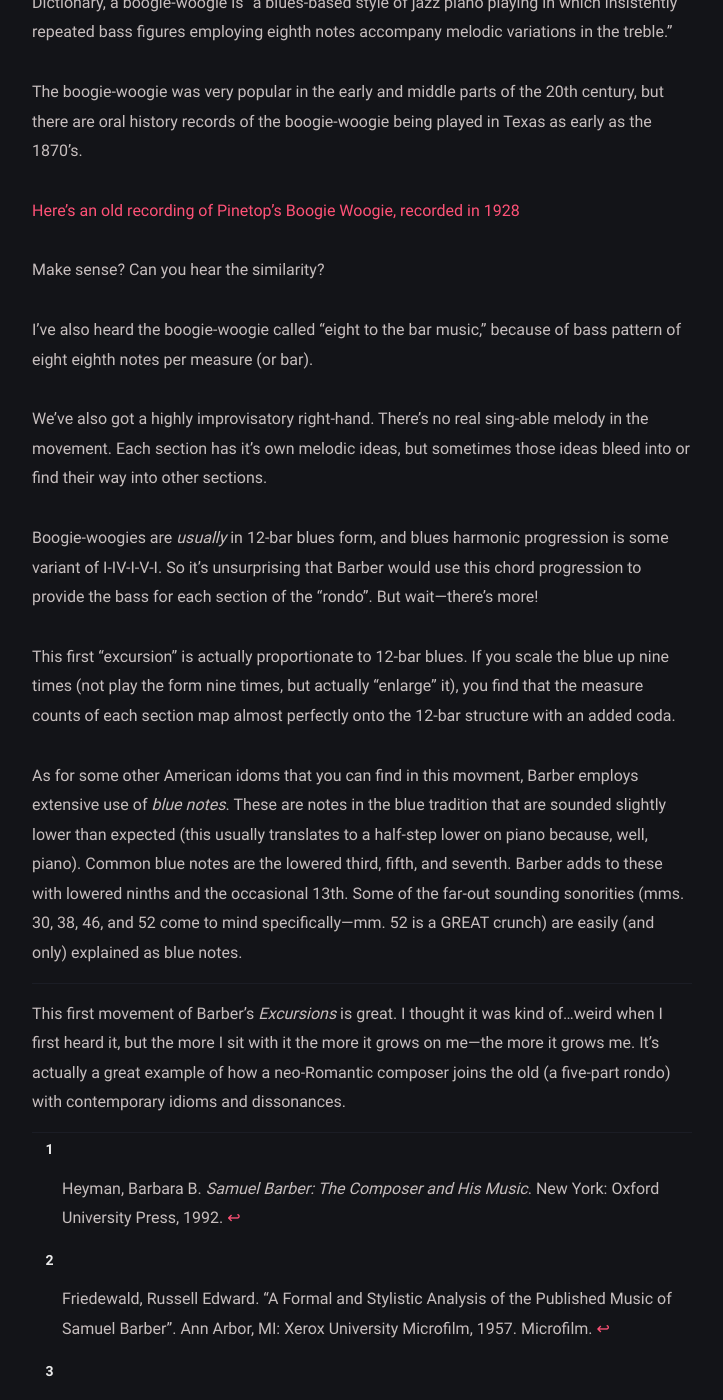
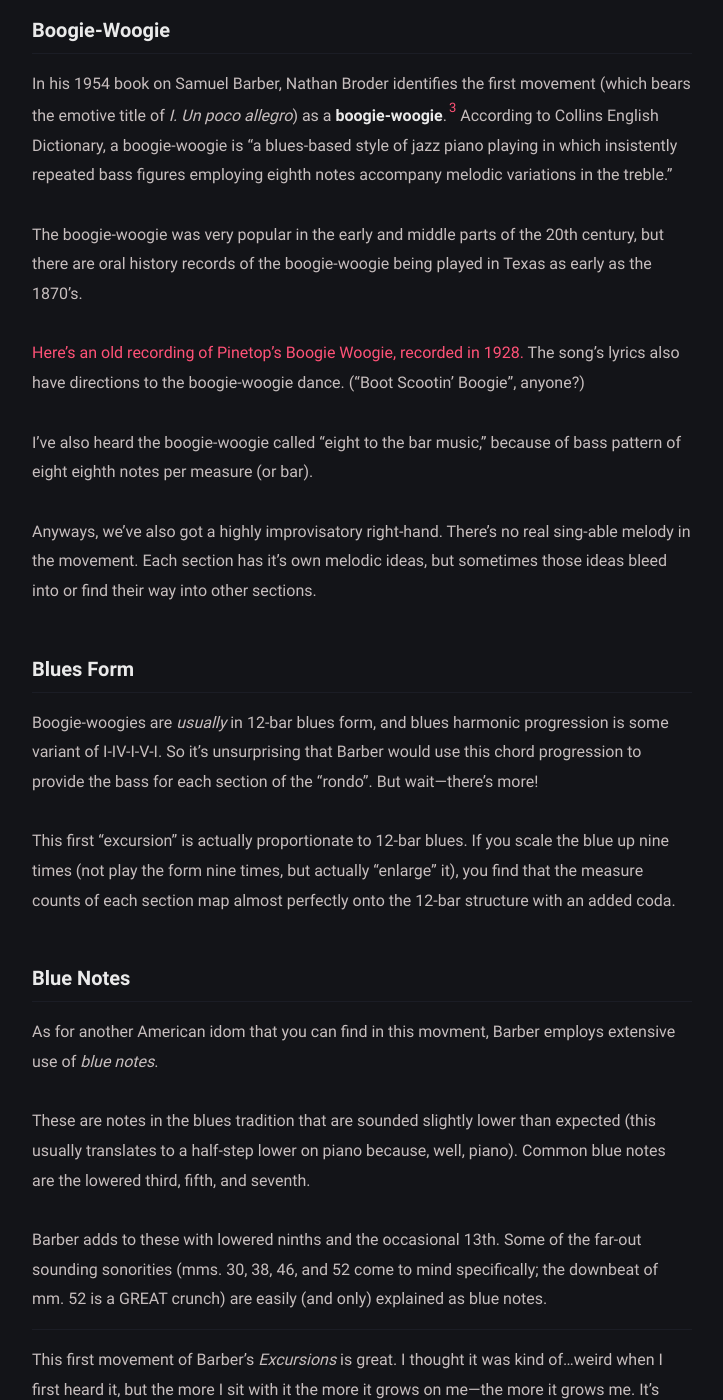
Before and after one commit to atrial-albumen/atrial-albumen.github.io, a Jekyll site: the page built from _posts/2023-02-22-barber-excursion-no1/2023-02-22-barber-excursion-no1.md, in a window 1280 px wide and 1400 px high, scrolled down 1718 px. Shown: the whole window, without its empty margins (278-1001 px from the left). Built offline with Jekyll 4.4.1, drawn with Linux system fonts in a browser that asks for light colours; some web fonts are replaced; some of the changed text lies outside the part shown.

Commit message:
Update 2023-02-22-barber-excursion-no1.md

```diff
--- a/_posts/2023-02-22-barber-excursion-no1/2023-02-22-barber-excursion-no1.md
+++ b/_posts/2023-02-22-barber-excursion-no1/2023-02-22-barber-excursion-no1.md
@@ -25,23 +27,31 @@ But first, here's some brief(ish) thoughts on the piece. If you look back at the
 
 In a 1957 dissertation, Russell Friedewald identifies the classical form as a five-part rondo, using the pitch collections of the (incessant) left-hand ostinato to identify formal sections.[^3] It gets _way_ cooler, though, than rondo form... (Which, by the way, was popularized in France by [Jean-Baptiste Lully](https://en.wikipedia.org/wiki/Jean-Baptiste_Lully) in the 17th century. That's a pretty old form!)
 
+### Boogie-Woogie
+
 In his 1954 book on Samuel Barber, Nathan Broder identifies the first movement (which bears the emotive title of _I. Un poco allegro_) as a **boogie-woogie**.[^2] According to Collins English Dictionary, a boogie-woogie is "a blues-based style of jazz piano playing in which insistently repeated bass figures employing eighth notes accompany melodic variations in the treble."
 
 The boogie-woogie was very popular in the early and middle parts of the 20th century, but there are oral history records of the boogie-woogie being played in Texas as early as the 1870's.
 
-[Here's an old recording of Pinetop's Boogie Woogie, recorded in 1928](https://www.youtu.be/K6dPdfXZVI8)
-
-Make sense? Can you hear the similarity?
+[Here's an old recording of Pinetop's Boogie Woogie, recorded in 1928.](https://www.youtu.be/K6dPdfXZVI8) The song's lyrics also have directions to the boogie-woogie dance. ("Boot Scootin' Boogie", anyone?)
 
 I've also heard the boogie-woogie called "eight to the bar music," because of bass pattern of eight eighth notes per measure (or bar).
 
-We've also got a highly improvisatory right-hand. There's no real sing-able melody in the movement. Each section has it's own melodic ideas, but sometimes those ideas bleed into or find their way into other sections.
+Anyways, we've also got a highly improvisatory right-hand. There's no real sing-able melody in the movement. Each section has it's own melodic ideas, but sometimes those ideas bleed into or find their way into other sections.
+
+### Blues Form
 
 Boogie-woogies are _usually_ in 12-bar blues form, and blues harmonic progression is some variant of I-IV-I-V-I. So it's unsurprising that Barber would use this chord progression to provide the bass for each section of the "rondo". But wait—there's more!
 
 This first "excursion" is actually proportionate to 12-bar blues. If you scale the blue up nine times (not play the form nine times, but actually "enlarge" it), you find that the measure counts of each section map almost perfectly onto the 12-bar structure with an added coda.
 
-As for some other American idoms that you can find in this movment, Barber employs extensive use of _blue notes_. These are notes in the blue tradition that are sounded slightly lower than expected (this usually translates to a half-step lower on piano because, well, piano). Common blue notes are the lowered third, fifth, and seventh. Barber adds to these with lowered ninths and the occasional 13th. Some of the far-out sounding sonorities (mms. 30, 38, 46, and 52 come to mind specifically—mm. 52 is a GREAT crunch) are easily (and only) explained as blue notes.
+### Blue Notes
+
+As for another American idom that you can find in this movment, Barber employs extensive use of _blue notes_.
+
+These are notes in the blues tradition that are sounded slightly lower than expected (this usually translates to a half-step lower on piano because, well, piano). Common blue notes are the lowered third, fifth, and seventh.
+
+Barber adds to these with lowered ninths and the occasional 13th. Some of the far-out sounding sonorities (mms. 30, 38, 46, and 52 come to mind specifically; the downbeat of mm. 52 is a GREAT crunch) are easily (and only) explained as blue notes.
 
 <hr>
 
```
Also changed, not shown: other parts of _posts/2023-02-22-barber-excursion-no1/2023-02-22-barber-excursion-no1.md (+3 -1 lines).
